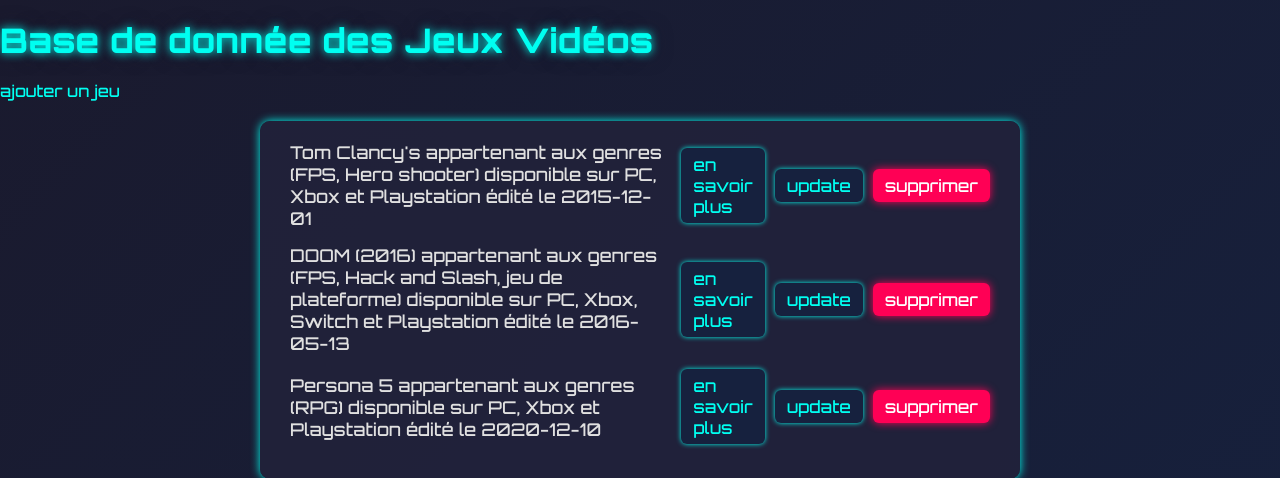
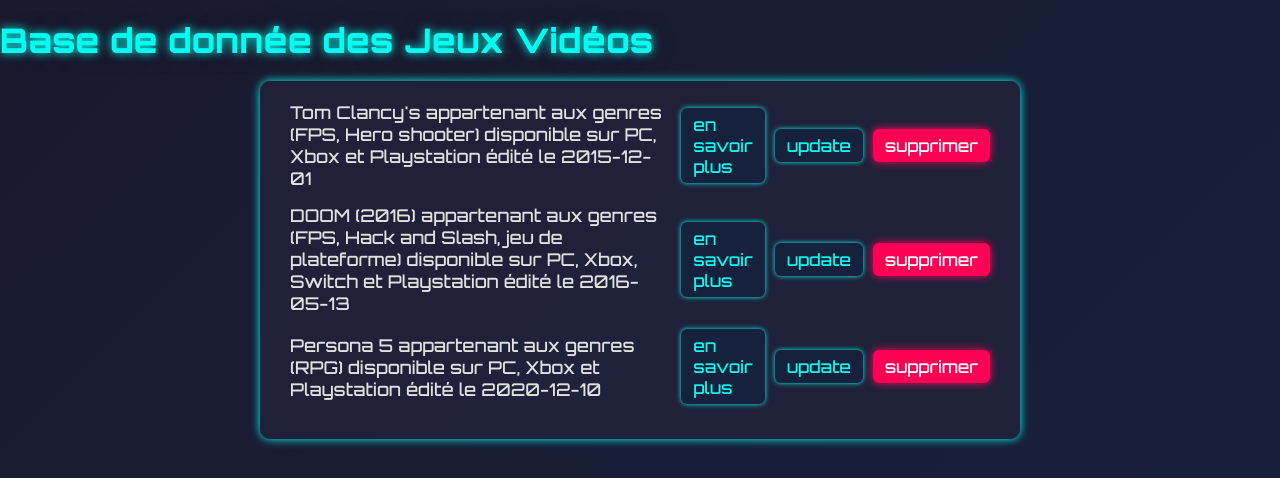
Before and after one commit to Bakimaa/ProjectDjango, a Django app: page /App_Django/index in a window 1280 px wide. Shown: the top 478 px of the page. Run offline with Django 5.2, Linux system fonts and the light colour scheme; data comes from the database, SQL or seed files in the repository; both versions use the stored data as it was after the commit; parts of the project's set-up code (start-up, migrations or seed data) failed here and were passed over.

Commit message:
changement

```diff
--- a/Project_Django/App_Django/templates/App_Django/index.html
+++ b/Project_Django/App_Django/templates/App_Django/index.html
@@ -8,7 +8,6 @@
 </head>
 <body>
 <h1> Base de donnée des Jeux Vidéos </h1>
-<a href="/App_Django/ajout/"> ajouter un jeu </a>
 <ol>
     {% for l in liste %}
         <li> {{l}} <a href="/App_Django/affiche/{{l.id}}/"> en savoir plus </a>      <a href="/App_Django/update/{{l.id}}/"> update </a>     <a href="/App_Django/delete/{{l.id}}/"> supprimer </a> </li>
```
Also changed, not shown: Project_Django/db.sqlite3.
